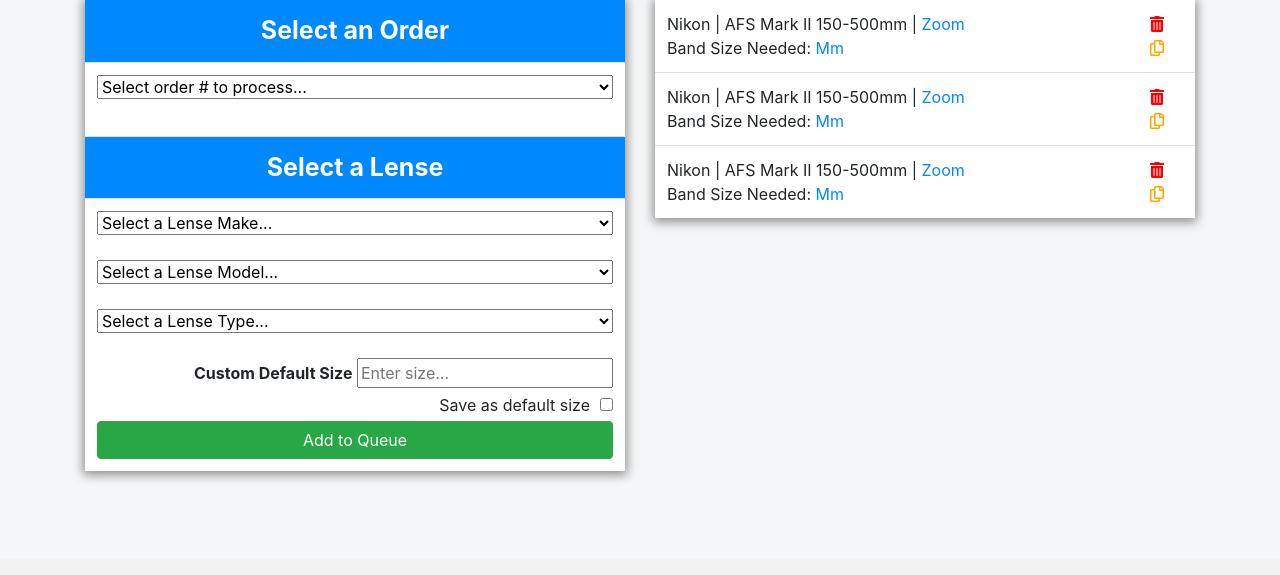
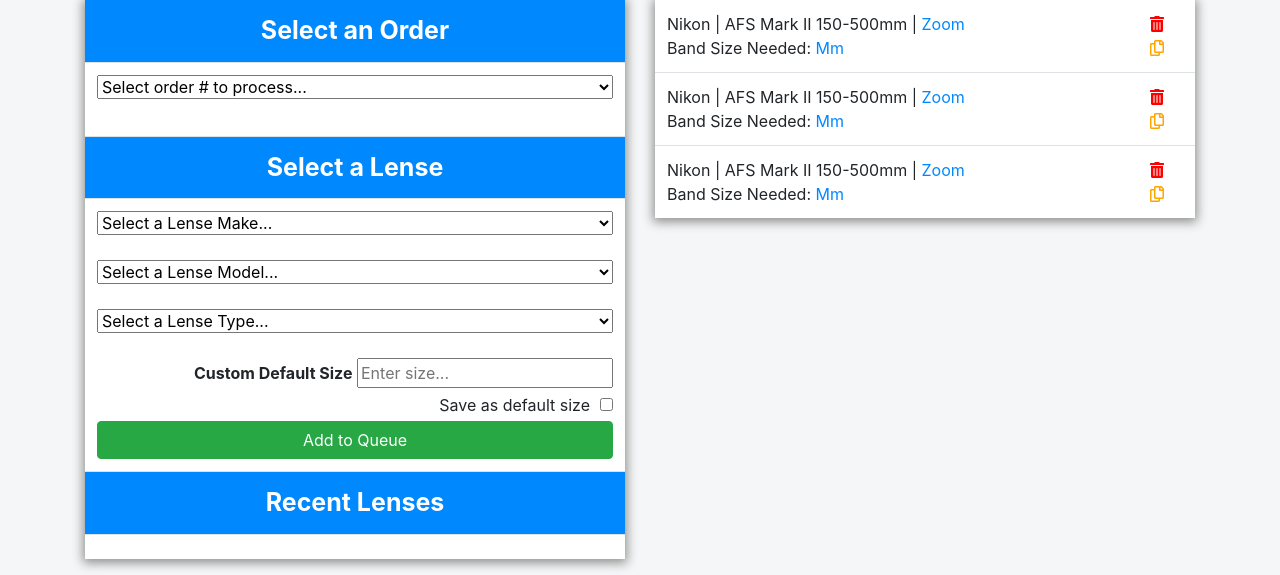
Before and after one commit to BobbyRobillard/rdm-cnc-software, a Django app: page / in a window 1280 px wide. Shown: the part 241-816 px from the top of the page. Before the commit the page ends 721 px from the top, so only its background shows below. Run offline with Django 3.2, Linux system fonts and the light colour scheme; the visitor is signed in with stand-in values (Sample User, id 1); some libraries are stand-ins or nearby versions.

Commit message:
Update homepage.html

```diff
--- a/website/templates/website/homepage.html
+++ b/website/templates/website/homepage.html
@@ -109,6 +109,15 @@
                       <button class="btn btn-success col-12">Add to Queue</button>
                     </td>
                   </tr>
+                  <tr>
+                      <td class="heading">
+                        Recent Lenses
+                      </td>
+                  </tr>
+                  <tr>
+                    <td class="content">
+                    </td>
+                  </tr>
               </tbody>
           </table>
       </div>
```
